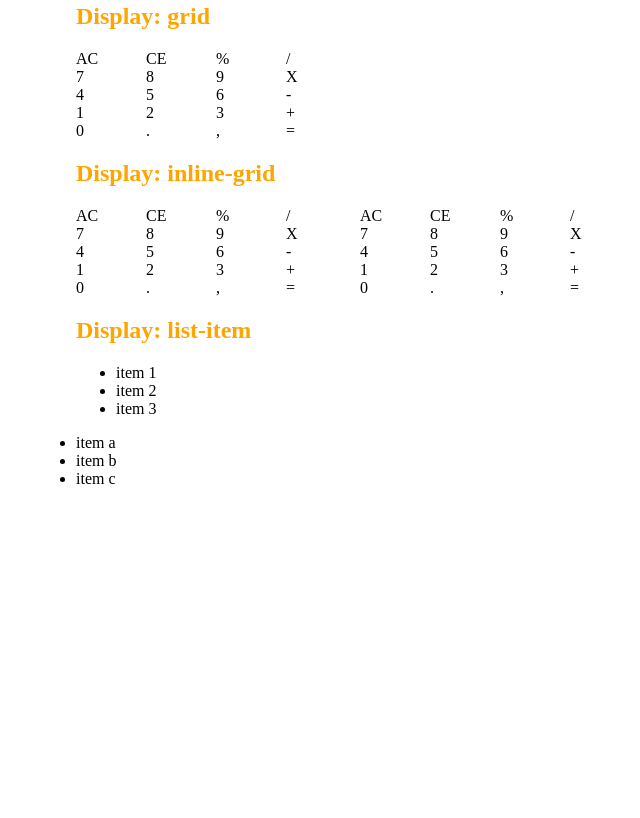
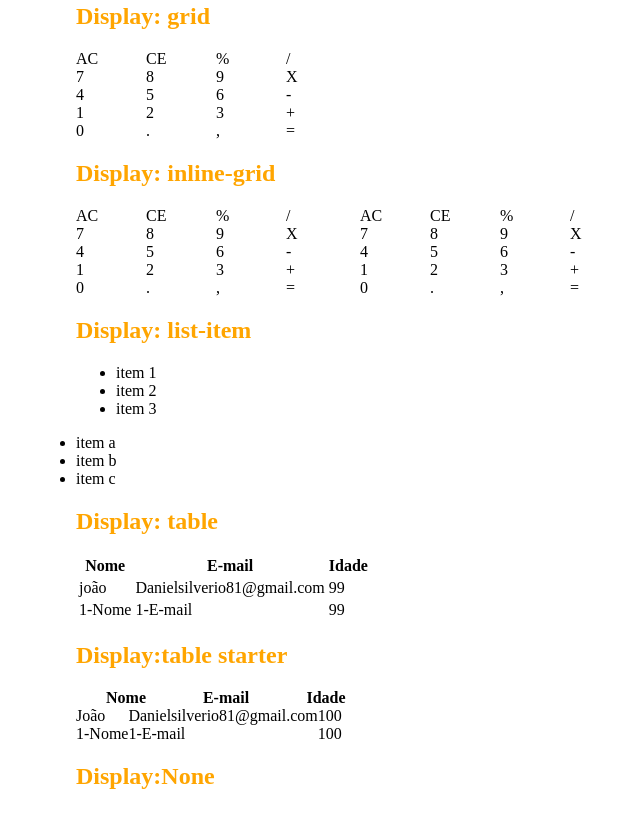
Before and after one commit to Danielsilverio81/Example_of_CSS3_and_SASS_or_SCSS_codes, a plain HTML site: page properties/display/display.html in a window 1280 px wide. Shown: the part 782-1600 px from the top of the page, without its empty margins (282-922 px from the left). Before the commit the page ends 1278 px from the top, so only its background shows below. Drawn offline with Linux system fonts and the light colour scheme.

Commit message:
Display end

```diff
--- a/properties/display/display.html
+++ b/properties/display/display.html
@@ -72,6 +72,32 @@
             /*list-item makes any element an item in a list*/
             display: list-item;
         }
+/*display table, leaves elements in table form according to the specified property.*/
+        .tabela {
+            display: table;
+        }
+
+        .linha {
+            display: table-row;
+        }
+
+        .celula {
+            display: table-cell;
+        }
+
+        .cabecalho .celula {
+            font-weight: bold;
+            text-align: center;
+            width: 100px;
+        }
+
+        .none {
+            /*display none, hide the element*/
+            display: none;
+            background-color: olivedrab;
+            height: 100px;
+            width: 100px;
+        }
     </style>
     </head>
     <body>
@@ -135,7 +161,7 @@
             <span class="inline-flex">Properties</span>
             <span class="inline-flex">Properties</span>
         </div>
-        <div class="container">
+        <d class="container">
             <h2>Display: grid</h2>
 
             <div class="grid">
@@ -222,5 +248,61 @@
               <span class="list-item">item c</span>
           </div>
     </div>
+    <div class="container">
+        <h2>Display: table</h2>
+
+        <table>
+            <thead>
+                <tr>
+                    <th>Nome</th>
+                    <th>E-mail</th>
+                    <th>Idade</th>
+                </tr>
+            </thead>
+            <tbody>
+                <tr>
+                    <td>joão</td>
+                    <td>Danielsilverio81@gmail.com</td>
+                    <td>99</td>
+                </tr>
+            </tbody>
+            <tfoot>
+                <tr>
+                    <td>1-Nome</td>
+                    <td>1-E-mail</td>
+                    <td>99</td>
+                </tr>
+            </tfoot>
+        </table>
+    </div>
+        <div class="container">
+            <h2>Display:table starter</h2>
+            <div>
+                <div class="cabecalho">
+                    <div class="linha">
+                        <div class="celula">Nome</div>
+                        <div class="celula">E-mail</div>
+                        <div class="celula">Idade</div>
+                    </div>
+                </div>
+                <div class="tabela">
+                    <div class="linha">
+                        <div class="celula">João</div>
+                        <div class="celula">Danielsilverio81@gmail.com</div>
+                        <div class="celula">100</div>
+                    </div>
+                    <div class="linha">
+                        <div class="celula">1-Nome</div>
+                        <div class="celula">1-E-mail</div>
+                        <div class="celula">100</div>
+                    </div>
+                </div>
+            </div>
+        </div>
+        <div class="container">
+            <h2>Display:None</h2>
+
+            <div class="none"></div>
+        </div>
     </body>
 </html>
```
Also changed, not shown: properties/display/display  examples.png (added).
